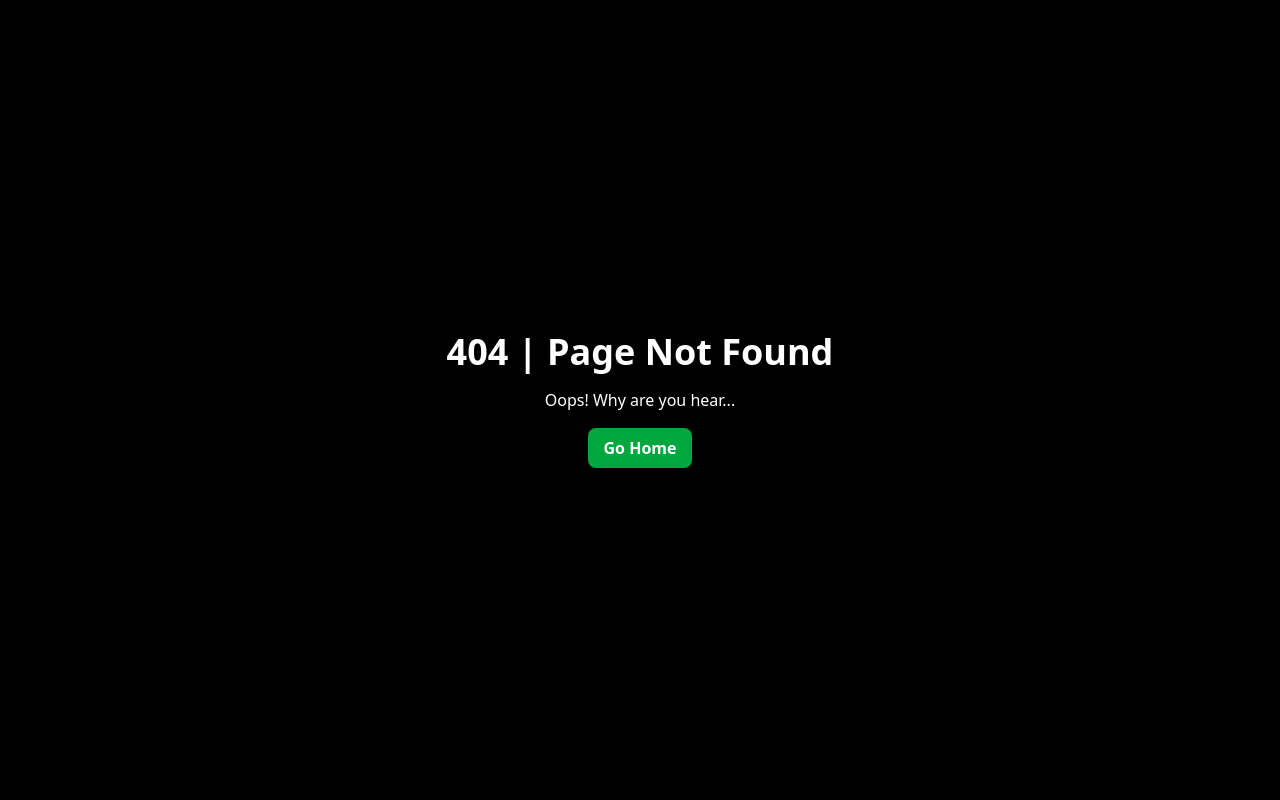
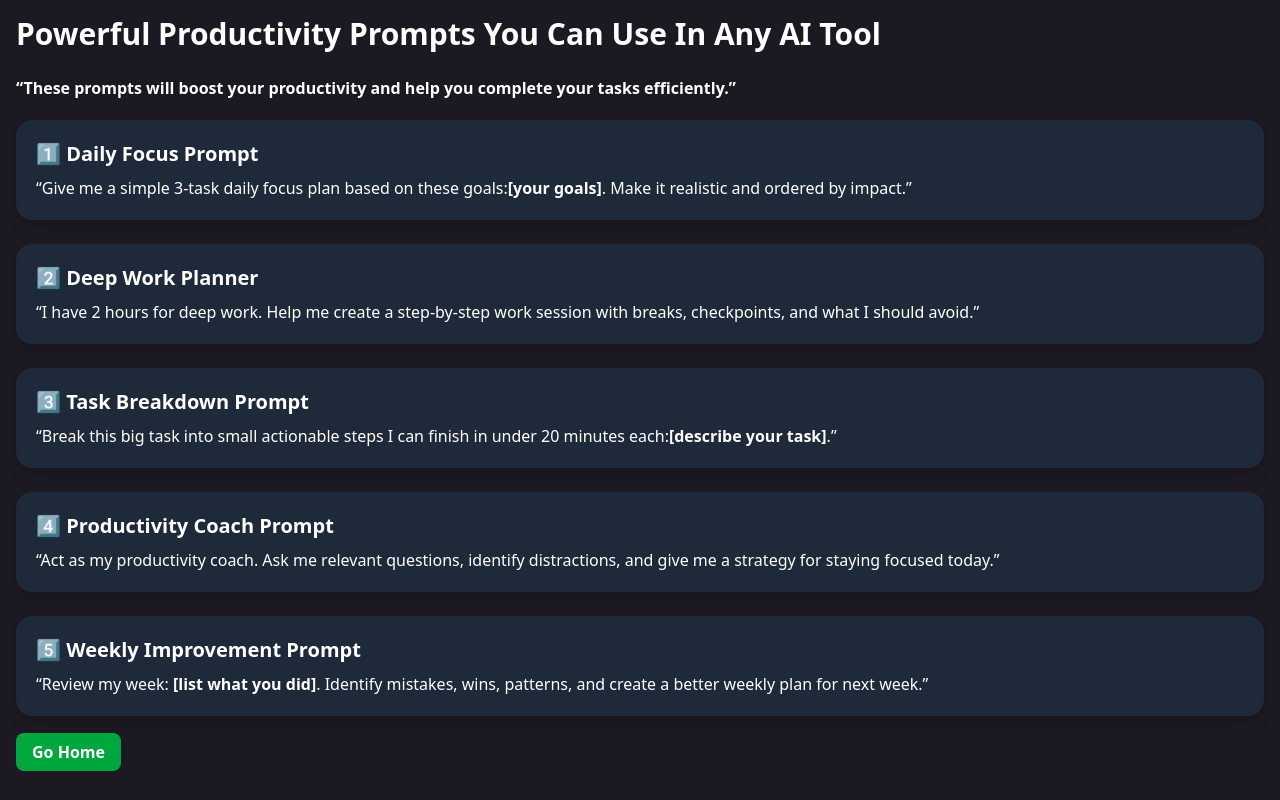
Before and after one commit to NaveenHiranya/AIPrompts, a React (Vite) app: page /productivity-prompt in a window 1280 px wide. Before the commit this address had no page. Built offline with nearby package versions, Linux system fonts and the light colour scheme.

Commit message:
Add productive

```diff
--- /dev/null
+++ b/src/components/Banner.tsx
@@ -0,0 +1,9 @@
+export default function Banner(){
+    return(
+        <div className="m-4 p-4 border rounded-2xl border-purple-600">
+            <h2 className="font-bold text-3xl">Powerful Productivity Prompts You Can Use In Any AI Tool</h2>
+            <p className="font-bold my-5">“These prompts will boost your productivity and help you complete your tasks efficiently.”</p>
+            <a className="px-4 py-2 bg-green-600 font-bold rounded-2xl " href="/productivity-prompt">GO</a>
+        </div>
+    )
+}
--- a/src/pages/Home.tsx
+++ b/src/pages/Home.tsx
@@ -6,6 +6,8 @@ import Post from "../components/Post";
 // import AdUnitHPF from "../components/AdUnitHPF";
 
 import Header from "../components/Header";
+import Banner from "../components/Banner";
+
 import whatsapp from "../assets/PostImages/whatsapp.svg";
 import facebook from "../assets/PostImages/facebook.svg";
 
@@ -16,7 +18,8 @@ export default function App() {
   return (
     <>
       <Header />
-      <div>
+      <Banner />
+      <div className="p-3">
         <p>Images:</p>
         <div className="flex gap-2 flex-nowrap overflow-x-scroll no-scrollbar">
           {posts.map(
--- /dev/null
+++ b/src/pages/Productive.tsx
@@ -0,0 +1,68 @@
+import { Link } from "react-router-dom";
+export default function Productive() {
+  return (
+    <div className="space-y-6 p-4">
+      <h2 className="font-bold text-3xl">
+        Powerful Productivity Prompts You Can Use In Any AI Tool
+      </h2>
+      <p className="font-bold my-5">
+        “These prompts will boost your productivity and help you complete your
+        tasks efficiently.”
+      </p>
+      <div className="bg-gray-800 text-white p-5 rounded-2xl shadow-lg">
+        <h2 className="text-xl font-semibold mb-2">1️⃣ Daily Focus Prompt</h2>
+        <p>
+          “Give me a simple 3-task daily focus plan based on these goals:
+          <span className="font-semibold">[your goals]</span>. Make it realistic
+          and ordered by impact.”
+        </p>
+      </div>
+
+      <div className="bg-gray-800 text-white p-5 rounded-2xl shadow-lg">
+        <h2 className="text-xl font-semibold mb-2">2️⃣ Deep Work Planner</h2>
+        <p>
+          “I have 2 hours for deep work. Help me create a step-by-step work
+          session with breaks, checkpoints, and what I should avoid.”
+        </p>
+      </div>
+
+      <div className="bg-gray-800 text-white p-5 rounded-2xl shadow-lg">
+        <h2 className="text-xl font-semibold mb-2">3️⃣ Task Breakdown Prompt</h2>
+        <p>
+          “Break this big task into small actionable steps I can finish in under
+          20 minutes each:
+          <span className="font-semibold">[describe your task]</span>.”
+        </p>
+      </div>
+
+      <div className="bg-gray-800 text-white p-5 rounded-2xl shadow-lg">
+        <h2 className="text-xl font-semibold mb-2">
+          4️⃣ Productivity Coach Prompt
+        </h2>
+        <p>
+          “Act as my productivity coach. Ask me relevant questions, identify
+          distractions, and give me a strategy for staying focused today.”
+        </p>
+      </div>
+
+      <div className="bg-gray-800 text-white p-5 rounded-2xl shadow-lg">
+        <h2 className="text-xl font-semibold mb-2">
+          5️⃣ Weekly Improvement Prompt
+        </h2>
+        <p>
+          “Review my week:{" "}
+          <span className="font-semibold">[list what you did]</span>. Identify
+          mistakes, wins, patterns, and create a better weekly plan for next
+          week.”
+        </p>
+      </div>
+
+      <Link
+        to="/"
+        className="bg-green-600 w-max mx-auto px-4 py-2 rounded-lg text-white font-bold"
+      >
+        Go Home
+      </Link>
+    </div>
+  );
+}
--- a/src/routes/AppRoutes.tsx
+++ b/src/routes/AppRoutes.tsx
@@ -6,6 +6,7 @@ import NotFound from "../pages/NotFound";
 import Post from "../pages/Post";
 import Categories from "../pages/Categories";
 import Info from "../pages/Info";
+import Productive from "../pages/Productive";
 
 export default function AppRoutes() {
   return (
@@ -16,6 +17,7 @@ export default function AppRoutes() {
       <Route path="/contact" element={<Contact />} />
       <Route path="/post/:id" element={<Post />} />
       <Route path="/Info" element={<Info />} />
+      <Route path="/productivity-prompt" element={<Productive />} />
       <Route path="*" element={<NotFound />} />
     </Routes>
   );
```
